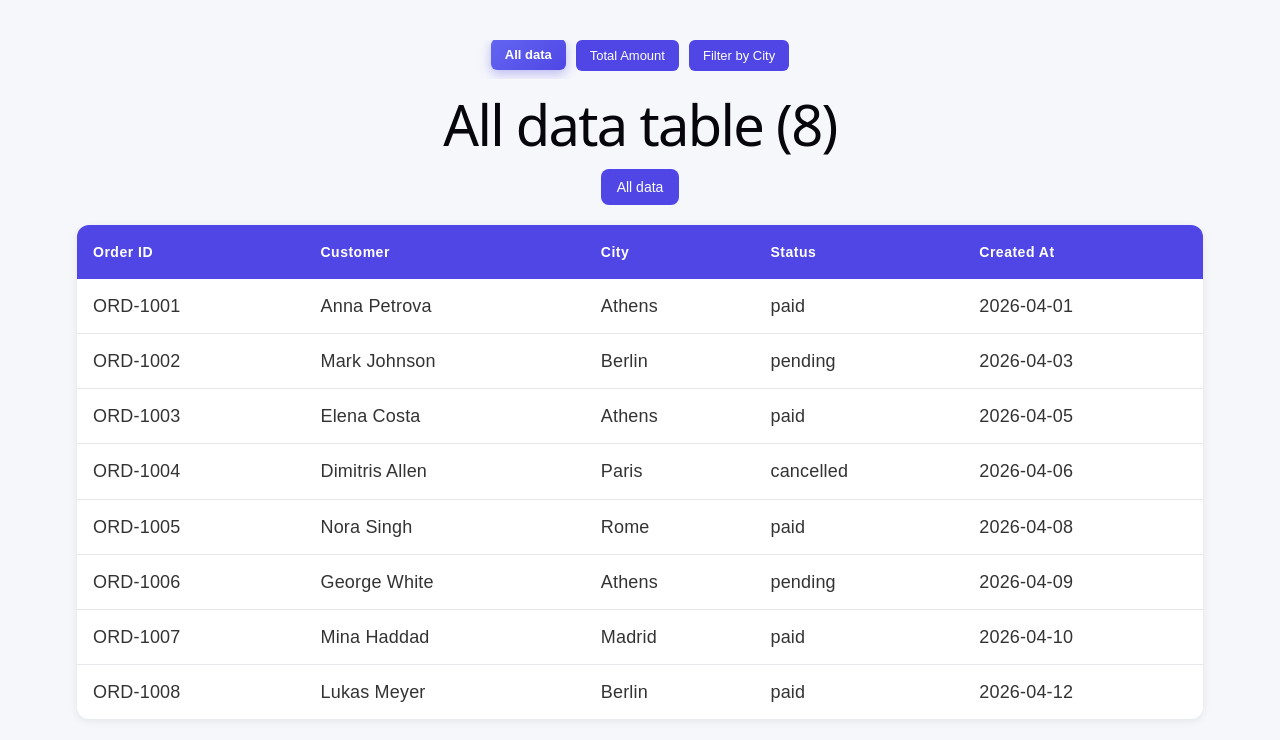
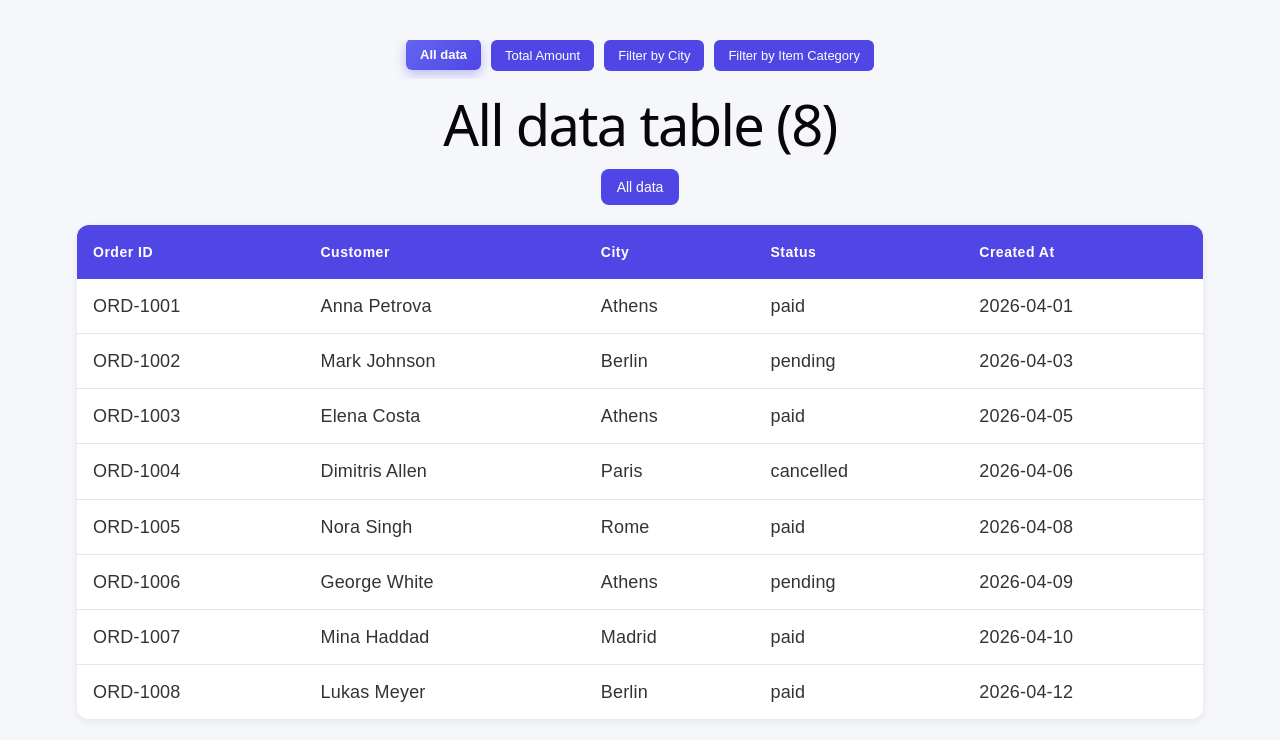
Before and after one commit to gianniszisakis/data-to-table, a React (Vite) app: page / in a window 1280 px wide. Shown: the top 740 px of the page. Built offline with nearby package versions, Linux system fonts and the light colour scheme.

Commit message:
feat: Add Filter by Item Category in menu.

```diff
--- a/src/App.tsx
+++ b/src/App.tsx
@@ -5,6 +5,7 @@ import AllDataTable from "./components/tables/all-data-table";
 import { orders } from "./data/orders_data";
 import TotalAmountTable from "./components/tables/total-amount-table";
 import SelectByCityTable from "./components/tables/select-by-city-table";
+import ItemCategoryTable from "./components/tables/item-category-table";
 
 function App() {
   const [selectedBtn, setSelectedBtn] = useState("all-data");
@@ -20,6 +21,9 @@ function App() {
       case "select-city":
         return <SelectByCityTable data={orders} />;
         break;
+      case "item-category":
+        return <ItemCategoryTable data={orders} />;
+        break;
       default:
         return <AllDataTable data={orders} />;
     }
--- a/src/components/menu/menu-bar.tsx
+++ b/src/components/menu/menu-bar.tsx
@@ -24,6 +24,12 @@ export default function MenuBar({ selectedBtn, setSelectedBtn }: MenuBarProps) {
       >
         Filter by City
       </button>
+      <button
+        className={`btn ${selectedBtn === "item-category" ? "active-btn" : ""}`}
+        onClick={() => setSelectedBtn("item-category")}
+      >
+        Filter by Item Category
+      </button>
     </div>
   );
 }
```
